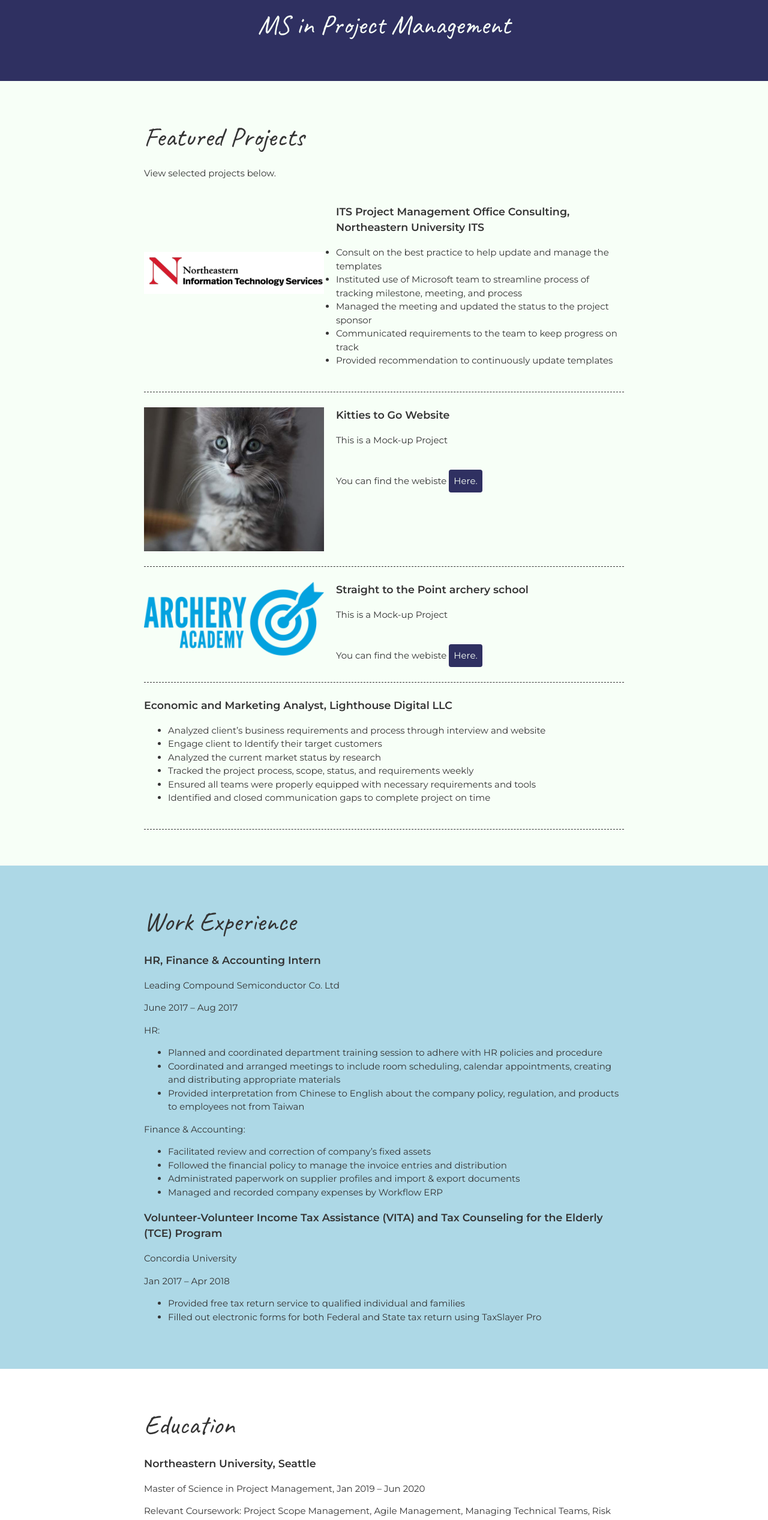
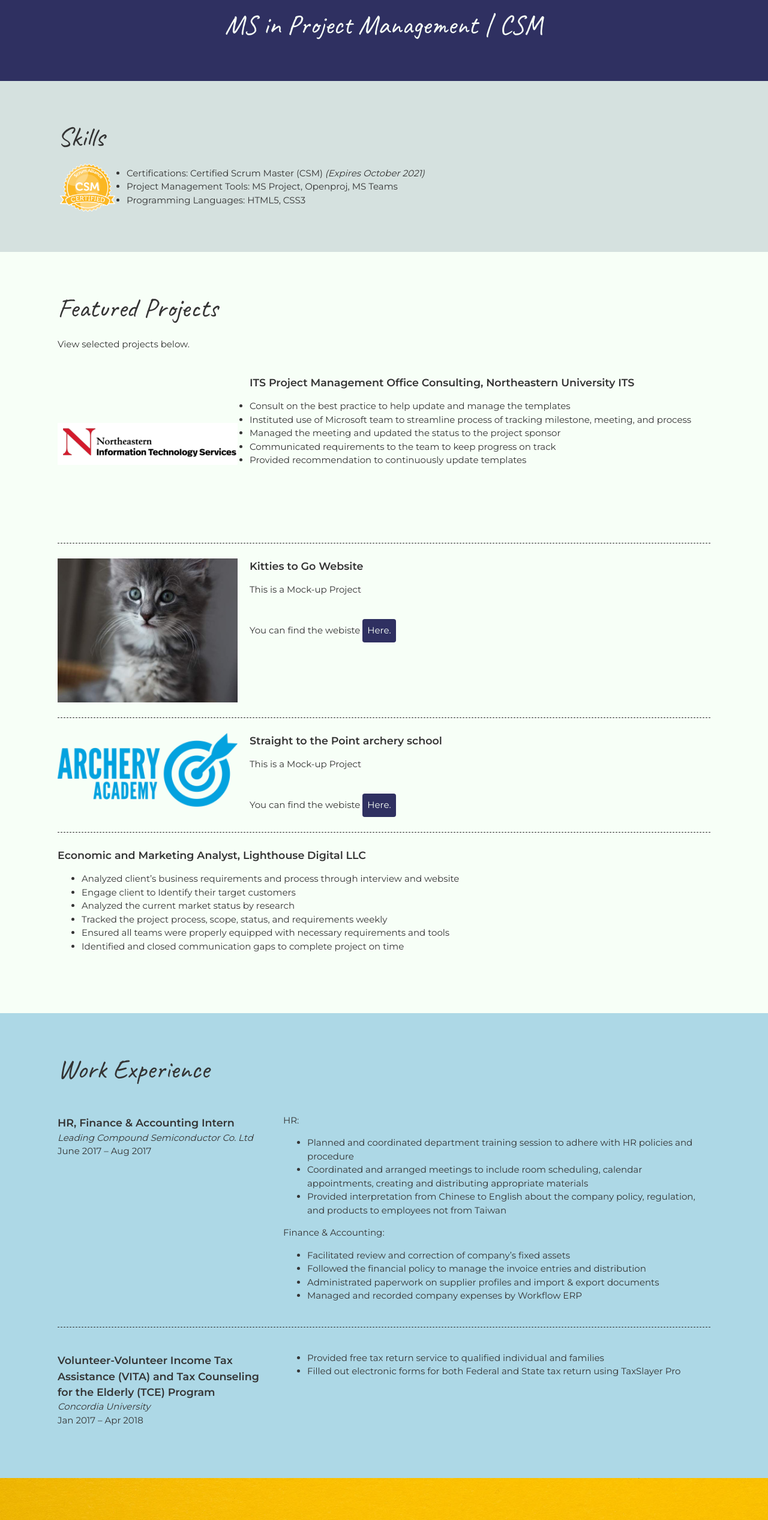
Before and after one commit to tinawu1016/Tina-Wu, a plain HTML site: page index.html in a window 1280 px wide. Shown: the part 220-2754 px from the top of the page at 60% size. Drawn offline with Linux system fonts and the light colour scheme.

Commit message:
11-17 update

```diff
--- a/css/styles.css
+++ b/css/styles.css
@@ -18,7 +18,6 @@ body {
 header {
   background-color: #2F3061;
   color: #f7fff7;
-  text-align: center;
 }
 
 a {
@@ -40,14 +39,40 @@ h1 {
 h2 {
   font-size: 45px;
 }
+h3 {
+  margin-bottom: 0;
+}
 .content-wrap {
-  width: 800px;
+  width: 85%;
   margin: 0 auto;
   padding: 60px 0;
 }
+.item-details h3 + p {
+  font-style: italic;
+}
+.item-details h3 ~ p {
+  margin: 0;
+}
 .project-its-img {
   padding-top: 80px;
-  padding-bottom: 120px;
+  padding-bottom: 105px;
+}
+.divider > section {
+  border-bottom: 1px dashed #343434;
+  padding: 25px 0;
+}
+.divider > section:last-of-type {
+  border-bottom: none;
+}
+.skills {
+  background-color: #d5e1df;
+}
+.sm-img {
+  width: 100px;
+  height: 100px;
+  display: flex;
+  float: left;
+  padding-right: 15px;
 }
 .projects {
   background-color: #f7fff7;
@@ -68,13 +93,8 @@ h2 {
 }
 .project-item {
   overflow: hidden;
-  border-bottom: 1px dashed #343434;
-  padding: 25px 0;
 }
-.project-item img{
-  float: left;
-  margin-right: 20px;
-}
+
 .project-item h3 {
   margin-top: 0;
 }
@@ -85,18 +105,56 @@ img {
   background-color: #add8e6;
 }
 
+.education {
+  background-image: url(../image/joanna-kosinska-unsplash.jpg);
+  background-size: cover;
+  background-position: top right;
+  padding-bottom: 100px;
+}
+.education p {
+  width: 60%;
+}
+
 footer {
   background-color: #343434;
   color: #f7fff7;
-  text-align: center;
 }
 .contact-list {
   list-style-type: none;
   padding: 0;
-  display: flex;
-  justify-content: center;
 }
 .contact-list a{
   padding: 15px;
   display: inline-block;
 }
+@media screen and (min-width:750px) {
+  header, footer {
+    text-align: center;
+  }
+  .project-item img{
+    float: left;
+    margin-right: 20px;
+  }
+  .job-item {
+    display: grid;
+    grid-template-columns: 1fr 2fr;
+    column-gap: 20px;
+  }
+  .contact-list {
+    display: flex;
+    justify-content: center;
+  }
+}
+@media screen and (man-width:749px) {
+  h1 {
+    font-size: 75px;
+    line-height: 0.9;
+    margin-bottom: 20px;
+  }
+  h2 {
+    line-height: 1;
+  }
+  .contact-list a {
+    padding: 5px;
+  }
+}
--- a/index.html
+++ b/index.html
@@ -13,9 +13,21 @@
         <div class="content-wrap">
           <h1>Tina (Ya-Li) Wu</h1>
           <h2>Graduate Student</h2>
-          <h2>MS in Project Management</h2>
+          <h2>MS in Project Management | CSM</h2>
         </div>
       </header>
+      <section class="skills">
+        <div class="content-wrap">
+        <h2>Skills</h2>
+        <img src="image/seal-csm.png" alt="scrum-master" class="sm-img">
+        <ul>
+          <li>Certifications: Certified Scrum Master (CSM) <i>(Expires October 2021)</i></li>
+          <li>Project Management Tools: MS Project, Openproj, MS Teams</li>
+          <li>Programming Languages: HTML5, CSS3</li>
+        </ul>
+        </div>
+
+      </section>
 
       <section class="projects">
           <div class="content-wrap divider">
@@ -135,7 +147,6 @@
           <!-- Social media and contact links. Add or remove any networks. -->
           <ul class="contact-list">
             <li><a href="tina710171@gmail.com">tina710171@gmail.com</a></li>
-            <li><a href="http://yourwebsite.com" target="_blank">yourwebsite.com</a></li>
             <li><a href="https://www.linkedin.com/in/yali-wu/" target="_blank">LinkedIn</a></li>
           </ul>
         </div>
```
Also changed, not shown: image/joanna-kosinska-unsplash.jpg (added), image/seal-csm.png (added).
